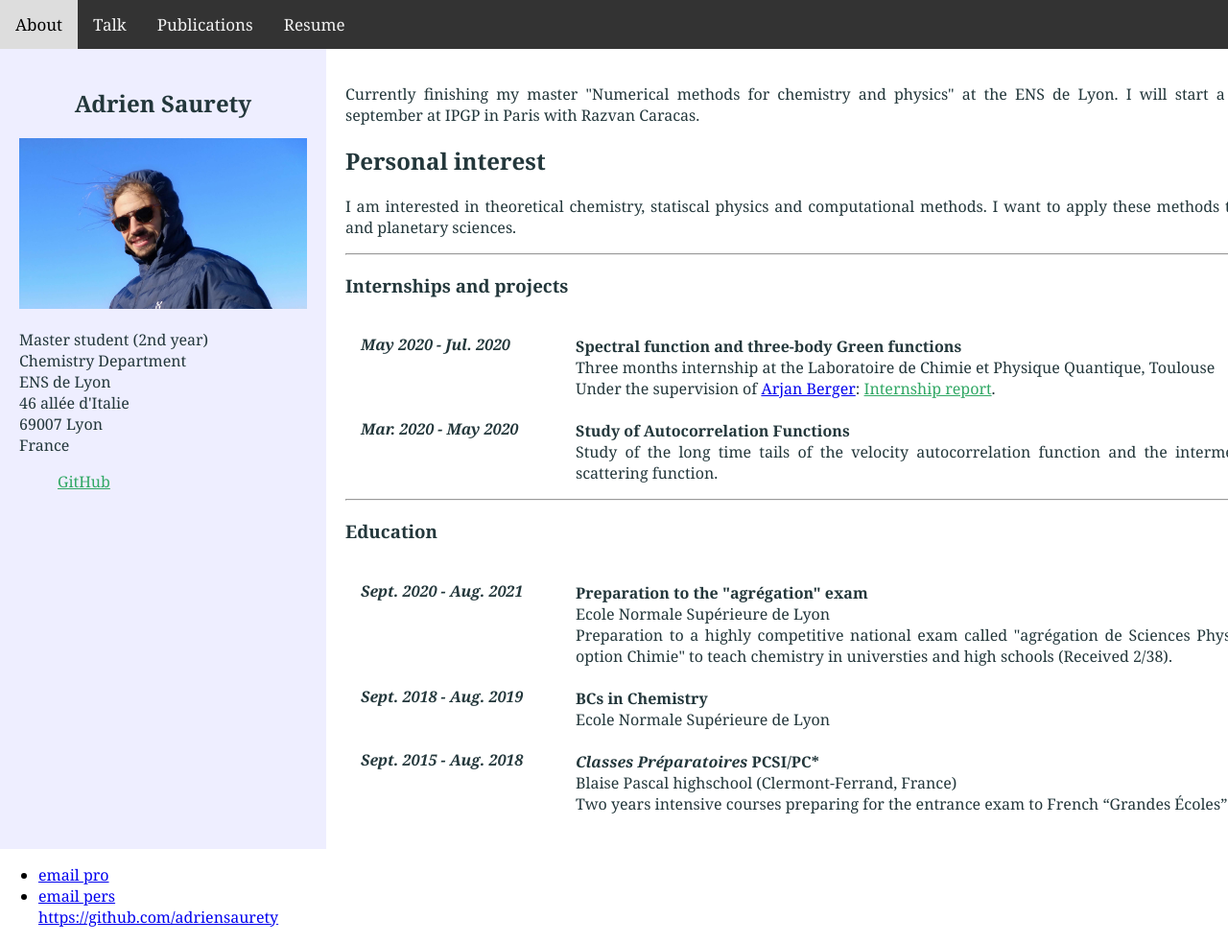
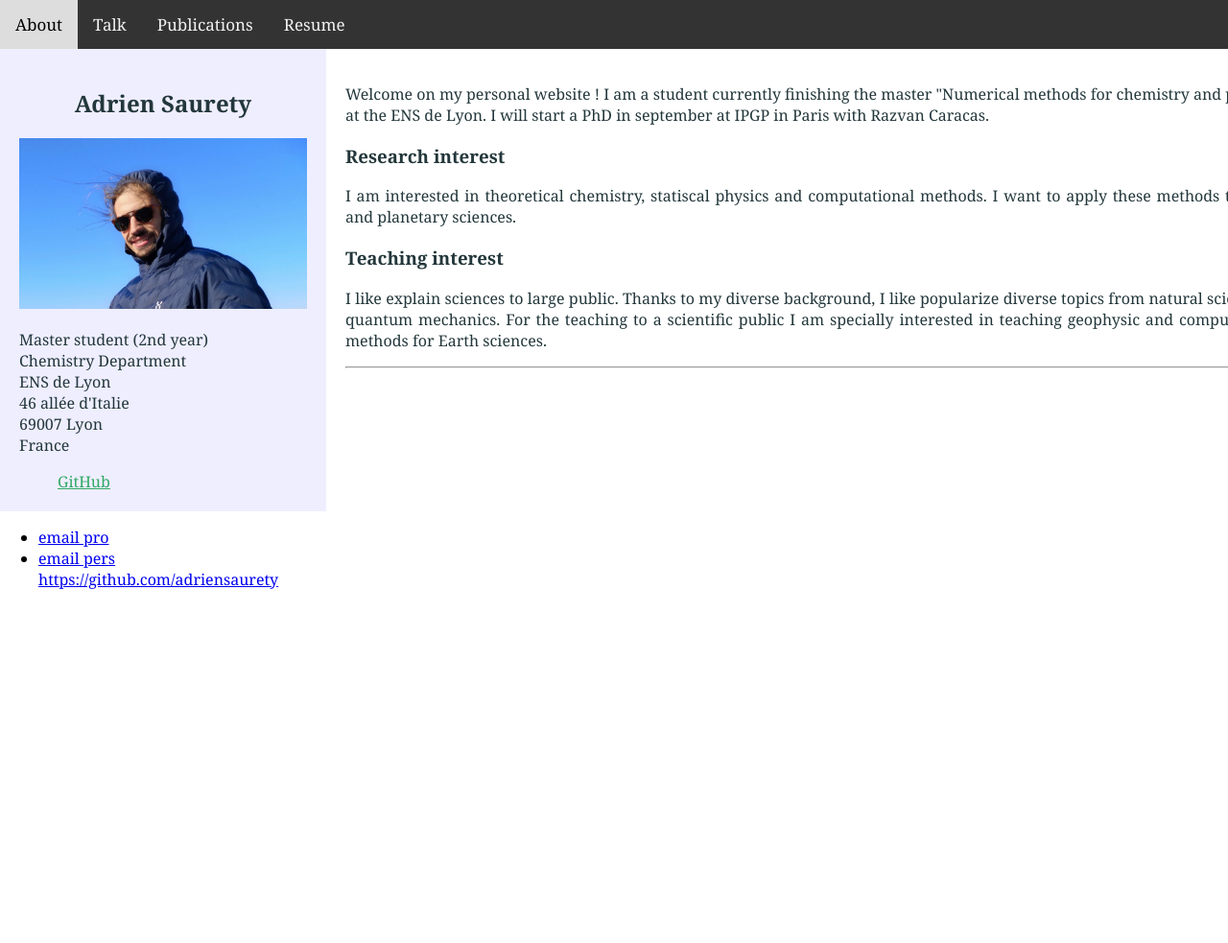
Before and after one commit to adriensaurety/adriensaurety.github.io, a Jekyll site: the page built from index.html, in a window 1280 px wide. Shown: the whole page at 96% size. Built offline with Jekyll 4.4.1, drawn with Linux system fonts in a browser that asks for light colours; after the commit the page ends 900 px from its top, so only the background shows below that.

Commit message:
Update index.html

```diff
--- a/index.html
+++ b/index.html
@@ -27,53 +27,20 @@ title: Adrien Saurety
 
 
 	<div class="main">
-		<p>Currently finishing my master "Numerical methods for chemistry and physics" at the ENS de Lyon. I will start a PhD in september at IPGP in Paris with Razvan Caracas.</p>
 
-		<p><h2>Personal interest </h2></p>
+		<p>Welcome on my personal website !
+		I am a student currently finishing the master "Numerical methods for chemistry and physics" at the ENS de Lyon. I will start a PhD in september at IPGP in Paris with Razvan Caracas.</p>
+
+		<p><h3>Research interest </h3></p>
 		<p>I am interested in theoretical chemistry, statiscal physics and computational methods. I want to apply these methods to Earth and planetary sciences.</p>
+		<p><h3>Teaching interest </h3></p>
+		<p>I like explain sciences to large public. Thanks to my diverse background, I like popularize diverse topics from natural sciences to
+			quantum mechanics. For the teaching to a scientific public I am specially interested in teaching geophysic and computational
+			methods for Earth sciences.</p>
 
 
 <hr />
 
-<h3>Internships and projects</h3>
-<dl class="cv">
-
-<dt>May 2020 - Jul. 2020</dt>
-	<dd><b>Spectral function and three-body Green functions</b></dd>
-	<dd>Three months internship at the Laboratoire de Chimie et Physique Quantique, Toulouse</dd>
-	<dd>Under the supervision of <a href="https://www.lcpq.ups-tlse.fr/berger/" target="_blank">Arjan Berger</a>: <a style="color:#31a865" href="https://Timothee-Audinet.github.io/cv/Timothee_Audinet_Rapport_Stage_M1_2020.pdf" target="_blank">Internship report</a>.</dd>
-
-<dt>Mar. 2020 - May 2020 </dt>
-	<dd><b>Study of Autocorrelation Functions </b></dd>
-	<dd>Study of the long time tails of the velocity autocorrelation function and the intermediate scattering function.</dd>
-
-
-</dl>
-
-<hr />
-<h3>Education</h3>
-<dl class="cv">
-
-<dt>Sept. 2020 - Aug. 2021</dt>
-
-<dd><b>Preparation to the "agrégation" exam</b></dd>
-<dd>Ecole Normale Supérieure de Lyon</dd>
-<dd>Preparation to a highly competitive national exam called "agrégation de Sciences Physiques option Chimie" to teach chemistry in universties and high schools (Received 2/38).</dd>
-
-
-<dt>Sept. 2018 - Aug. 2019</dt>
-
-<dd><b>BCs in Chemistry</b></dd>
-<dd> Ecole Normale Supérieure de Lyon</dd>
-
-<dt>Sept. 2015 - Aug. 2018</dt>
-
-<dd><b><i>Classes Préparatoires</i> PCSI/PC*</b></dd>
-<dd>Blaise Pascal highschool (Clermont-Ferrand, France)</dd>
-<dd>Two years intensive courses preparing for the entrance exam to French “Grandes Écoles”.</dd>
-
-</dl>
-
 	</div>
 
 </div>
```
